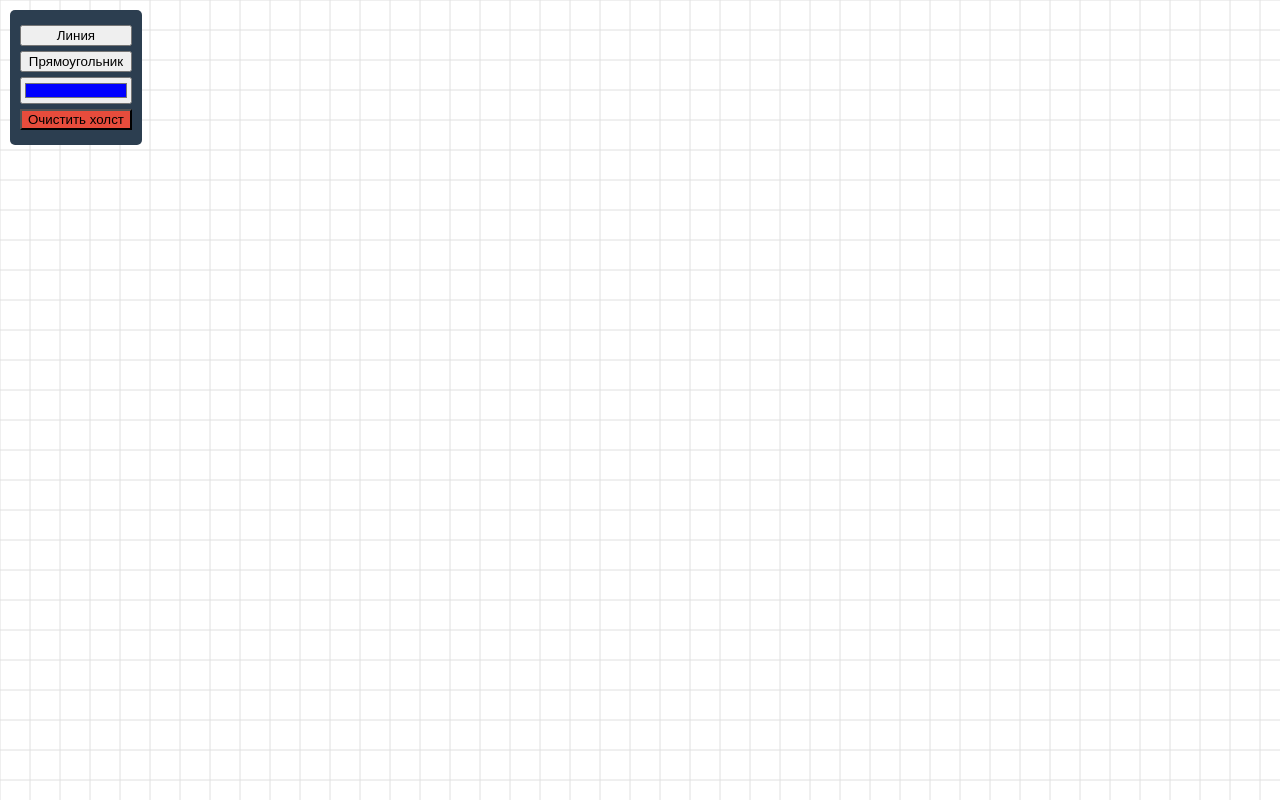
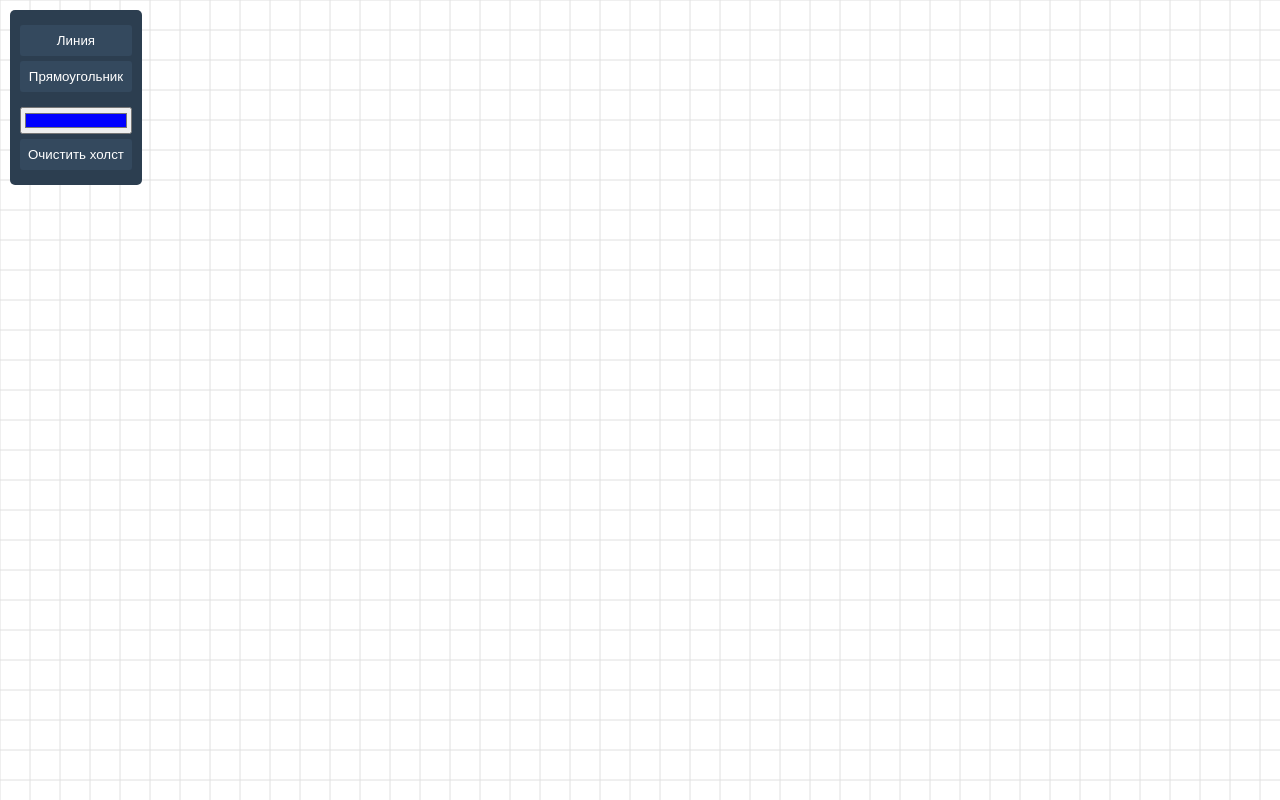
Before and after one commit to NKonstantin-Kin/level-design-topography-tool, a plain HTML site: page index.html in a window 1280 px wide. Drawn offline with Linux system fonts and the light colour scheme.

Commit message:
Update index.html

```diff
--- a/index.html
+++ b/index.html
@@ -2,18 +2,7 @@
 <html>
 <head>
   <title>Level Designer</title>
-  <style>
-    body { margin: 0; overflow: hidden; font-family: Arial; }
-    #canvas { display: block; background: white; }
-    #tools {
-      position: fixed; top: 10px; left: 10px;
-      background: #2c3e50; padding: 10px; border-radius: 5px;
-      color: white;
-    }
-    button, input { display: block; margin: 5px 0; width: 100%; }
-    #clear-btn { background: #e74c3c; }
-    #clear-btn:hover { background: #c0392b; }
-  </style>
+  <link rel="stylesheet" href="styles.css">
 </head>
 <body>
   <div id="tools">
```
